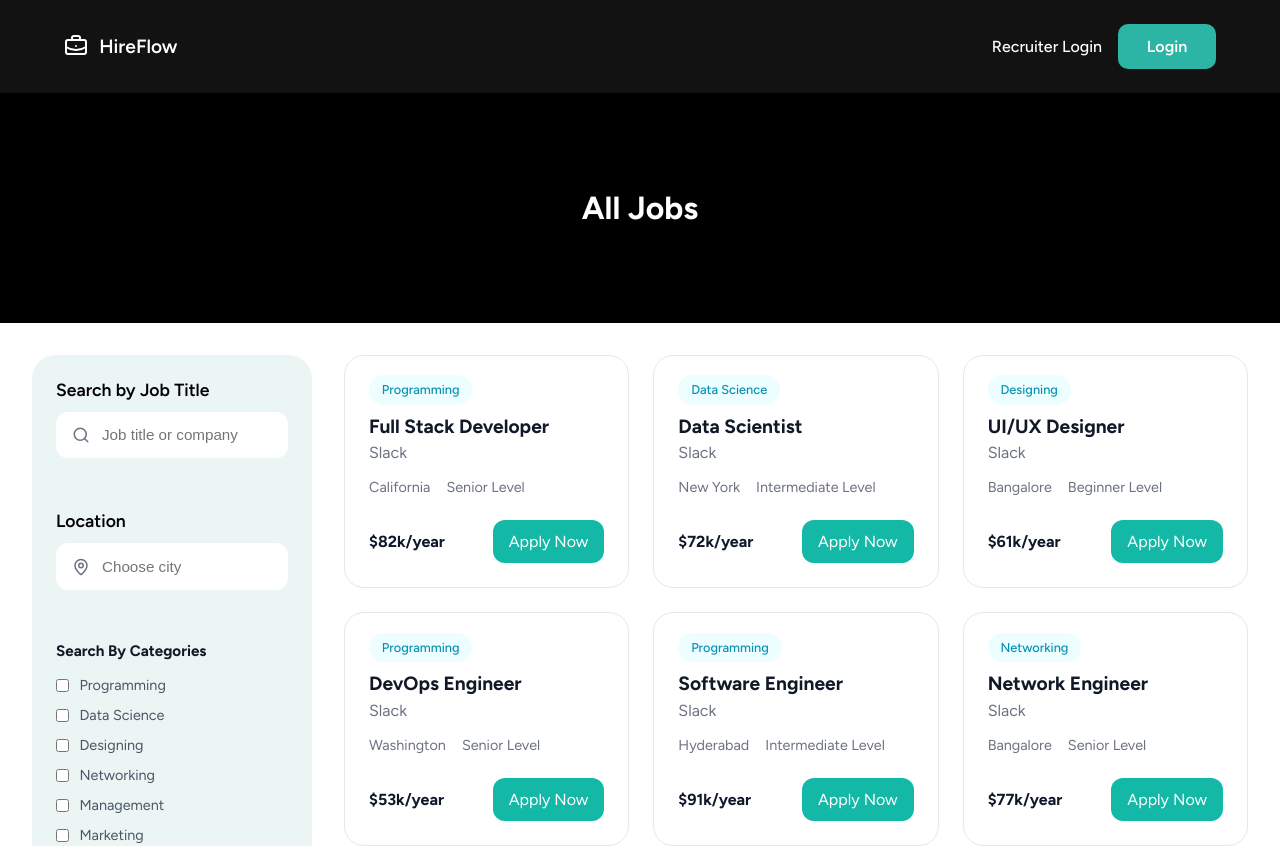
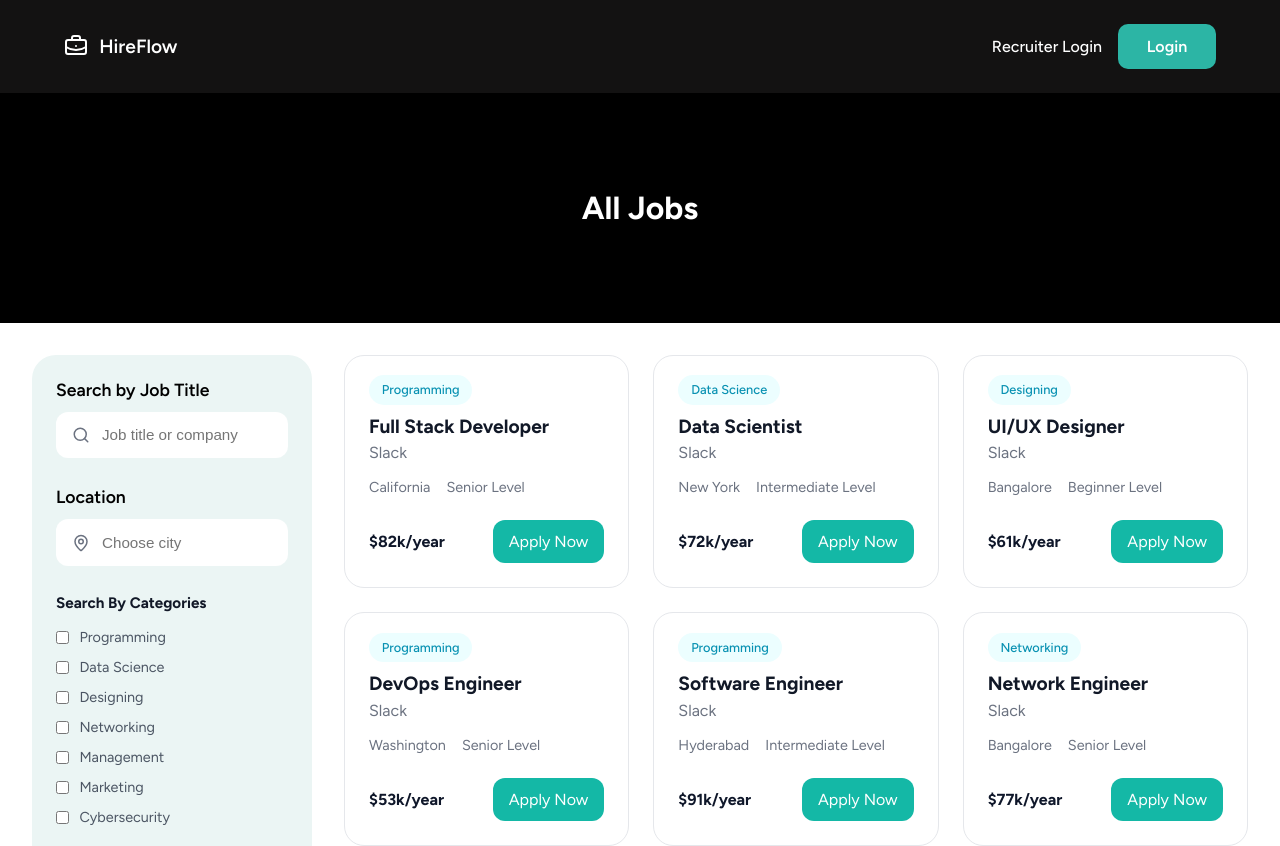
Before and after one commit to Angshuman0772/CODSOFT_JOB-BOARD, a React (Vite) app in the folder client/: page /jobs in a window 1280 px wide. Shown: the top 846 px of the page. Built offline with nearby package versions, Linux system fonts and the light colour scheme; no server answers.

Commit message:
fixed sidebar on mobile home page. renamed conflicting .job-sidebar to .job-details-sidebar for jobdetails page

```diff
--- a/client/src/components/Sidebar.css
+++ b/client/src/components/Sidebar.css
@@ -1,4 +1,6 @@
 .job-sidebar {
+  display: flex;
+  flex-direction: column;
   width: 280px;
   flex-shrink: 0;
 
--- a/client/src/pages/JobDetails.jsx
+++ b/client/src/pages/JobDetails.jsx
@@ -130,7 +130,7 @@ const JobDetails = () => {
         </div>
 
         {/* RIGHT */}
-        <aside className="job-sidebar">
+        <aside className="job-details-sidebar">
           <Link onClick={applyHandler} to="/applications" className="apply-btn">
             {hasApplied ? "Already Applied" : "Apply Job"}
           </Link>
--- a/client/src/styles/JobDetails.css
+++ b/client/src/styles/JobDetails.css
@@ -122,7 +122,7 @@
    SIDEBAR
 ========================= */
 
-.job-sidebar {
+.job-details-sidebar {
   position: sticky;
   top: 100px;
 
@@ -205,7 +205,7 @@
     grid-template-columns: 1fr;
   }
 
-  .job-sidebar {
+  .job-details-sidebar {
     position: static;
   }
 }
```
